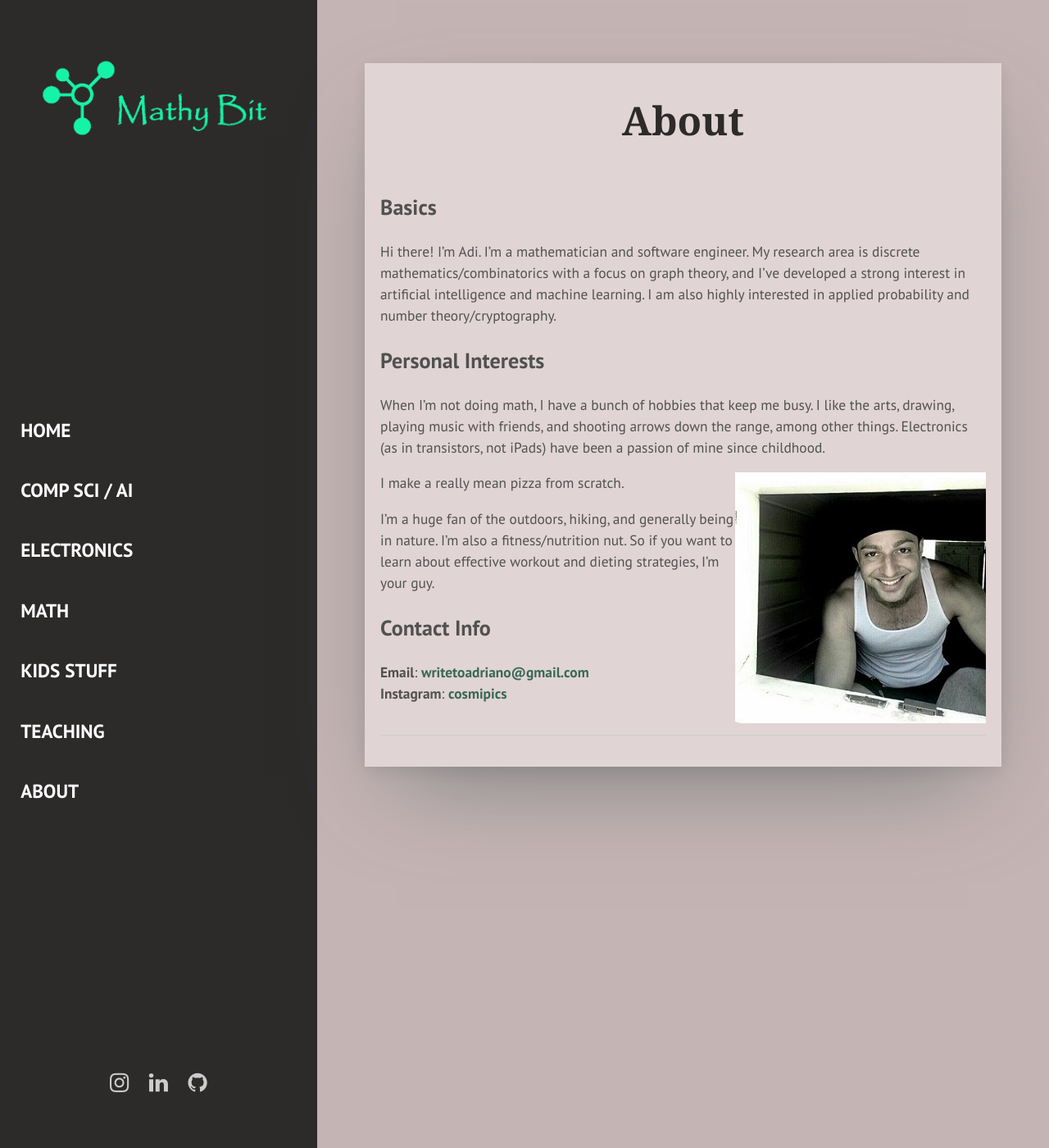
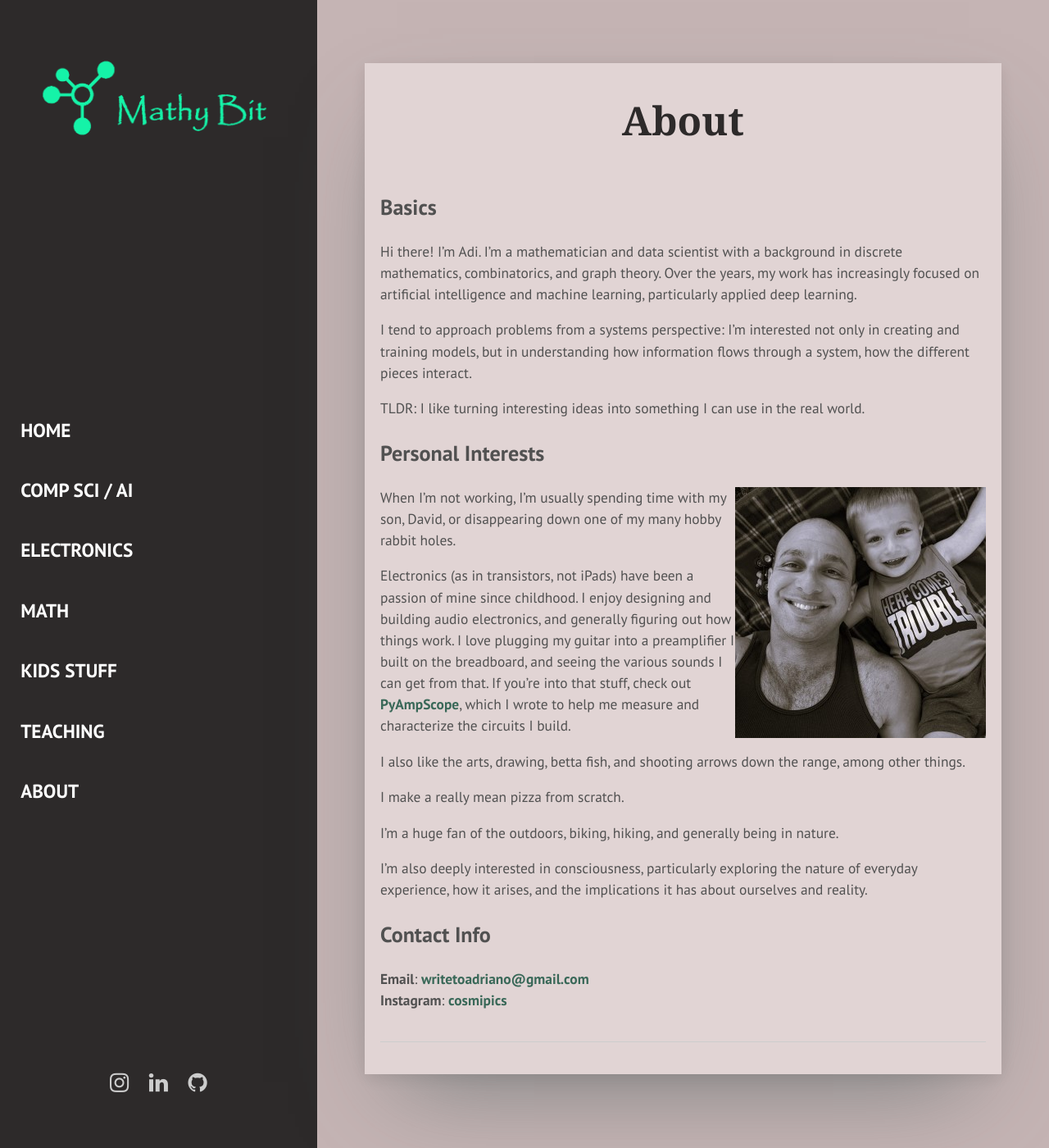
Before and after one commit to mathybit/mathybit.github.io, a Jekyll site: the page built from _pages/about.html, in a window 1280 px wide and 1400 px high. Shown: the whole window at 82% size. Built offline with Jekyll 4.4.1, drawn with Linux system fonts in a browser that asks for light colours; some web fonts are replaced.

Commit message:
About me update

```diff
--- a/_pages/about.html
+++ b/_pages/about.html
@@ -3,18 +3,37 @@ layout: post
 title: About
 permalink: /about/
 ---
+
 ## Basics
-Hi there! I'm Adi. I'm a mathematician and software engineer. My research area is discrete mathematics/combinatorics with a focus on graph theory, and I've developed a strong interest in artificial intelligence and machine learning. I am also highly interested in applied probability and number theory/cryptography.
+
+Hi there! I'm Adi. I'm a mathematician and data scientist with a background in discrete mathematics, combinatorics, and graph theory.
+Over the years, my work has increasingly focused on artificial intelligence and machine learning, particularly applied deep learning.
+
+I tend to approach problems from a systems perspective: I'm interested not only in creating and training models, but in understanding
+how information flows through a system, how the different pieces interact.
+
+TLDR: I like turning interesting ideas into something I can use in the real world.
+
 
 ## Personal Interests
-When I'm not doing math, I have a bunch of hobbies that keep me busy. I like the arts, drawing, playing music with friends, and shooting arrows down the range, among other things. Electronics (as in transistors, not iPads) have been a passion of mine since childhood.
 
-![Adi](../assets/img/profile.jpg){:class="image-left"}
+![Adi and David](../assets/img/profile.jpg){:class="image-left"}
+
+When I'm not working, I'm usually spending time with my son, David, or disappearing down one of my many hobby rabbit holes.
+
+Electronics (as in transistors, not iPads) have been a passion of mine since childhood. I enjoy designing and building audio electronics,
+and generally figuring out how things work. I love plugging my guitar into a preamplifier I built on the breadboard, and seeing the various
+sounds I can get from that. If you're into that stuff, check out [PyAmpScope](/pyampscope-1/), which I wrote to help me measure and characterize the circuits I build.
+
+I also like the arts, drawing, betta fish, and shooting arrows down the range, among other things.
 
 I make a really mean pizza from scratch.
 
-I'm a huge fan of the outdoors, hiking, and generally being in nature. I'm also a fitness/nutrition nut.
-So if you want to learn about effective workout and dieting strategies, I'm your guy.
+I'm a huge fan of the outdoors, biking, hiking, and generally being in nature.
+
+I'm also deeply interested in consciousness, particularly exploring the nature of
+everyday experience, how it arises, and the implications it has about ourselves and reality.
+
 
 ## Contact Info
 <b>Email</b>: <a href="mailto:writetoadriano@gmail.com">writetoadriano@gmail.com</a><br>
```
Also changed, not shown: assets/img/profile.jpg, assets/img/profile_old.jpg (added).
